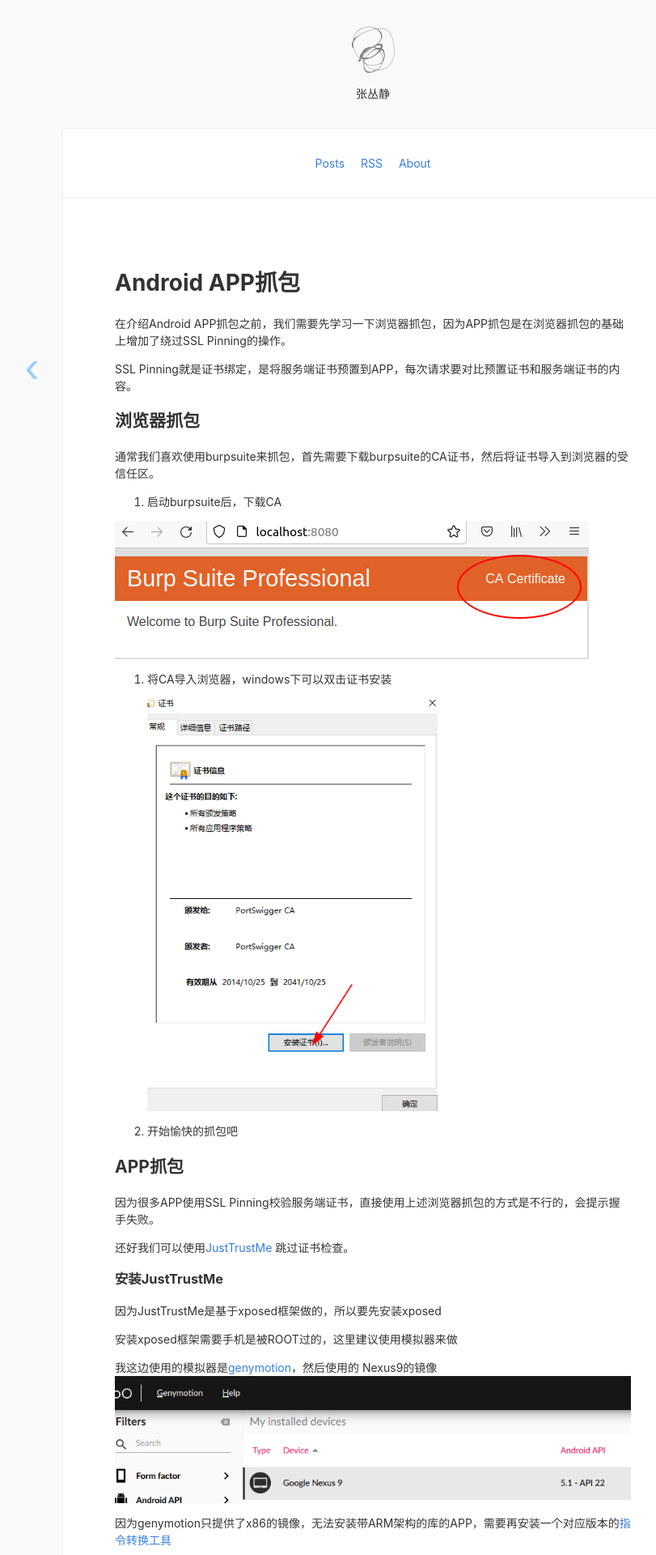
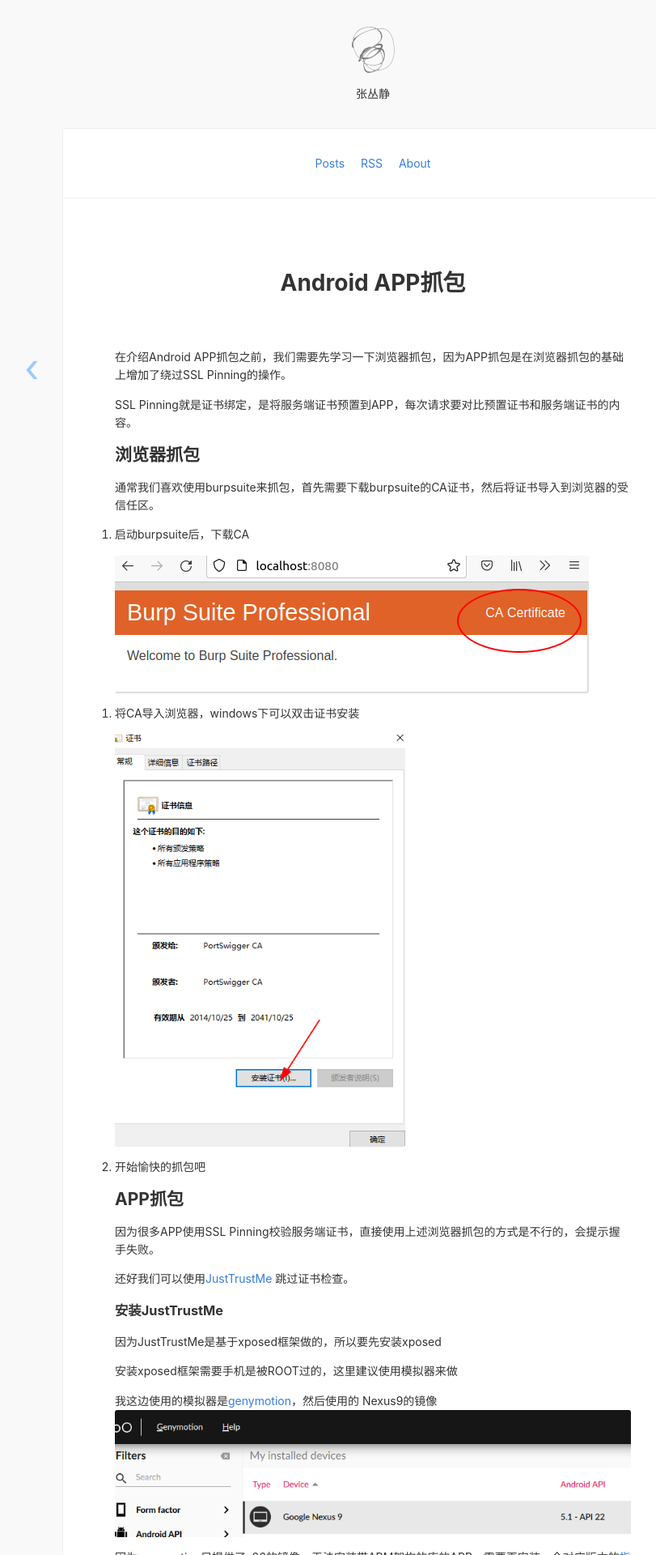
Before and after one commit to vmrss/vmrss.github.io, a Jekyll site: the page built from _posts/2021-11-18-capture-https-traffic-on-android.md, in a window 1280 px wide. Shown: the top 1920 px of the page at 81% size, without its empty margins (179-990 px from the left). Built offline with Jekyll 4.4.1, drawn with Linux system fonts in a browser that asks for light colours; nearby versions of some CDN libraries.

Commit message:
update post style.

```diff
--- a/_layouts/post.html
+++ b/_layouts/post.html
@@ -23,10 +23,12 @@
            </a>
         {% endfor %}
       </nav>
-
       <main class="tl f6 relative pa4 pa5-ns overflow-hidden">
         <div class="markdown-body">
-          {{ content }}
+	<section class="post">
+	  <h1>{{ page.title }}</h1>
+	  {{ content }}
+	</section>
         </div>
         {% if is_post %}{% include signoff.html %}{% endif %}
       </main>
--- a/index.html
+++ b/index.html
@@ -6,6 +6,7 @@
   <li class="mv2">
     <a href="{{ site.url }}{{ post.url }}" class="db pv1 link blue hover-mid-gray">
       <time class="fr silver ttu">{{ post.date | date_to_string }} </time>
+      <meta content="{{ post.title }}" property="og:title">
       {{ post.title }}
     </a>
   </li>
--- a/stylesheets/style.css
+++ b/stylesheets/style.css
@@ -32,3 +32,74 @@
   padding-left: 3.8rem;
 }
 /* end Markdown styles */
+section.post {
+  margin: 0 -60px;
+  text-align: left;
+  border-top: 0;
+  padding: 0; }
+  section.post > * {
+    padding: 0 60px; }
+  section.post ul ul, section.post ul ol, section.post ol ul, section.post ol ol {
+    margin-left: 20px;
+    padding: 0; }
+  section.post h1 {
+    text-align: center;
+    line-height: 1.5em;
+    margin-bottom: 60px; }
+    section.post h1 .date {
+      color: #d0d0d0;
+      font-size: 10px; }
+  section.post iframe {
+    width: 100%; }
+  section.post iframe, section.post img {
+    padding: 0;
+    border-bottom-left-radius: 3px;
+    border-bottom-right-radius: 3px;
+    border-top-left-radius: 3px;
+    border-top-right-radius: 3px; }
+
+section.post, section > p {
+  font-size: 14px;
+  line-height: 1.6em; }
+  section.post *, section > p * {
+    max-width: 100%; }
+  section.post em strong, section > p em strong {
+    background-color: #ffffee;
+    padding: 0 2px; }
+  section.post blockquote, section > p blockquote {
+    -webkit-transition: all, 0.3s;
+    -moz-transition: all, 0.3s;
+    -ms-transition: all, 0.3s;
+    -o-transition: all, 0.3s;
+    transition: all, 0.3s;
+    color: #606060;
+    background: #f9f9f9;
+    position: relative;
+    overflow: hidden;
+    display: block;
+    padding: 15px 60px; }
+    section.post blockquote:hover, section > p blockquote:hover {
+      color: #454545; }
+    section.post blockquote:hover:before, section > p blockquote:hover:before {
+      color: #b8cec7; }
+    section.post blockquote:before, section > p blockquote:before {
+      left: -3px; }
+    section.post blockquote:after, section > p blockquote:after {
+      right: -2px; }
+    section.post blockquote:before, section.post blockquote:after, section > p blockquote:before, section > p blockquote:after {
+      content: "^^^^^^^^^^^^^^^^^^^^^^^^^^^^^^^^^^^^^^^^^^^^^^^^^^^^^^^^^^^^";
+      font-size: 24px;
+      overflow: hidden;
+      position: absolute;
+      top: 0px;
+      bottom: 0px;
+      line-height: 0.4em;
+      word-break: break-all;
+      color: #d0dfda;
+      display: block;
+      width: 7px !important;
+      white-space: normal; }
+  section.post li .highlight, section > p li .highlight {
+    padding: 0 10px; }
+  section.post li p, section > p li p {
+    margin-bottom: 5px; }
```
Also changed, not shown: _posts/2021-11-18-capture-https-traffic-on-android.md (+5 -1 lines).
